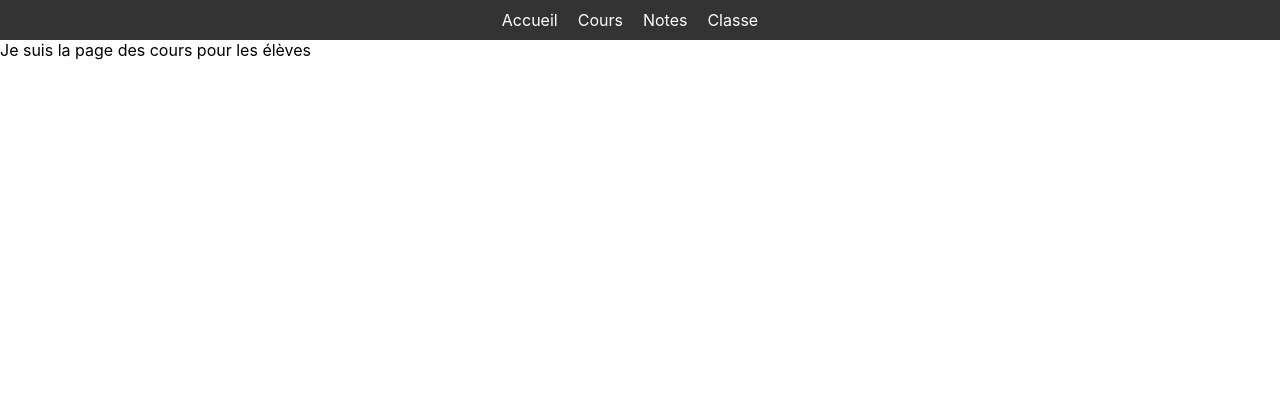
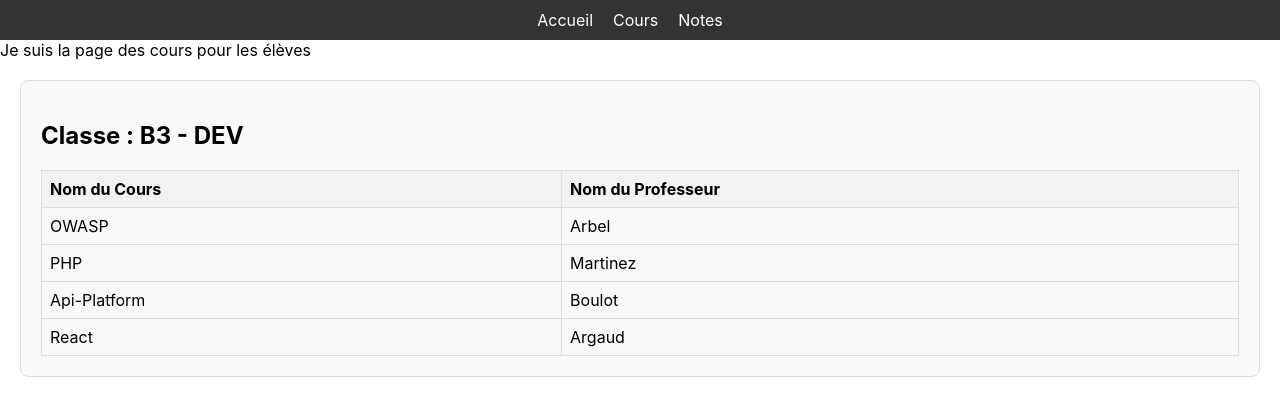
Before and after one commit to MatNgl/myefreireact, a React (Create React App) app: page /eleve/cours in a window 1280 px wide. Shown: the top 416 px of the page. Built offline with nearby package versions, Linux system fonts and the light colour scheme.

Commit message:
Classe dans prof + liste cours eleves

```diff
--- a/src/cours/cours.js
+++ b/src/cours/cours.js
@@ -2,8 +2,8 @@ export const cours = [
     {
         id: 1,
         libelle: "OWASP",
-        id_classe: 2,
-        id_prof: 1
+        id_classe: 1,
+        id_prof: 3
     },
     {
         id:2,
@@ -15,7 +15,7 @@ export const cours = [
         id:3,
         libelle: "PHP",
         id_classe: 1,
-        id_prof: 1
+        id_prof: 2
     },
     {
         id:4,
@@ -32,13 +32,13 @@ export const cours = [
     {
         id:3,
         libelle: "PHP",
-        id_classe: 1,
+        id_classe: 2,
         id_prof: 2
     },
     {
         id:4,
         libelle: "Api-Platform",
-        id_classe: 1,
+        id_classe: 2,
         id_prof: 4
     },
 ]
--- /dev/null
+++ b/src/eleve/listecourseleve/EleveCoursCarte.jsx
@@ -0,0 +1,45 @@
+import React from 'react';
+import './elevecourscarte.css';
+import { classes } from '../../classe/classes';
+import { cours } from '../../cours/cours';
+import { profs } from '../../prof/prof';
+
+const getClasseLibelle = (id_classe) => {
+    const classe = classes.find(classe => classe.id_classe === id_classe);
+    return classe ? classe.libelle : 'Classe inconnue';
+};
+
+const getProfNom = (id_prof) => {
+    const professeur = profs.find(prof => prof.id === id_prof);
+    return professeur ? professeur.nom : 'Professeur inconnu';
+  };
+
+
+const EleveCoursCarte = ({ id_classe }) => {
+    const libelleClasse = getClasseLibelle(id_classe);
+    const coursDansClasse = cours.filter(cour => cour.id_classe === id_classe);
+
+    return (
+        <div className="eleve-cours-carte">
+            <h2>Classe : {libelleClasse}</h2>
+            <table>
+                <thead>
+                    <tr>
+                        <th>Nom du Cours</th>
+                        <th>Nom du Professeur</th>
+                    </tr>
+                </thead>
+                <tbody>
+                    {coursDansClasse.map(cour => (
+                        <tr key={cour.id}>
+                            <td>{cour.libelle}</td>
+                            <td>{getProfNom(cour.id_prof)}</td>
+                        </tr>
+                    ))}
+                </tbody>
+            </table>
+        </div>
+    );
+};
+
+export default EleveCoursCarte;
--- /dev/null
+++ b/src/eleve/listecourseleve/elevecourscarte.css
@@ -0,0 +1,27 @@
+.eleve-cours-carte {
+    margin: 20px;
+    padding: 20px;
+    border: 1px solid #ddd;
+    border-radius: 8px;
+    background-color: #f9f9f9;
+}
+
+.eleve-cours-carte h2 {
+    margin-bottom: 20px;
+}
+
+.eleve-cours-carte table {
+    width: 100%;
+    border-collapse: collapse;
+}
+
+.eleve-cours-carte th, .eleve-cours-carte td {
+    border: 1px solid #ddd;
+    padding: 8px;
+    text-align: left;
+}
+
+.eleve-cours-carte th {
+    background-color: #f2f2f2;
+    font-weight: bold;
+}
--- a/src/navbar/NavbarEleve.jsx
+++ b/src/navbar/NavbarEleve.jsx
@@ -8,7 +8,6 @@ const NavbarEleve = () => {
                     <li><a href="/">Accueil</a></li>
                     <li><a href="/eleve/cours">Cours</a></li>
                     <li><a href="/eleve/notes">Notes</a></li>
-                    <li><a href="/eleve/classe">Classe</a></li>
                 </ul>
             </nav>
         </div>
--- a/src/navbar/NavbarProf.jsx
+++ b/src/navbar/NavbarProf.jsx
@@ -8,6 +8,7 @@ const NavbarProf = () => {
           <li><a href="/">Accueil</a></li>
           <li><a href="/prof/cours">Cours</a></li>
           <li><a href="/prof/notes">Notes</a></li>
+          <li><a href="/prof/classe">Classe </a></li>
         </ul>
       </nav>
     </div>
--- a/src/routes/routesEleve.js
+++ b/src/routes/routesEleve.js
@@ -1,8 +1,7 @@
-// routesEleve.js
 import React from 'react';
 import NavbarEleve from '../navbar/NavbarEleve';
-import EleveListe from '../eleve/EleveListe'; // Chemin correct vers EleveListe
-import { eleves } from '../eleve/eleves'; // Chemin correct vers eleves
+import EleveCoursCarte from '../eleve/listecourseleve/EleveCoursCarte';
+
 
 const routesEleve = [
   {
@@ -20,6 +19,8 @@ const routesEleve = [
       <div>
         <NavbarEleve />
         <div>Je suis la page des cours pour les élèves</div>
+        {/* Assurez-vous de passer l'ID de la classe à EleveCoursCarte */}
+        <EleveCoursCarte id_classe={1} />
       </div>
     )
   },
@@ -31,16 +32,6 @@ const routesEleve = [
         <div>Je suis la page des notes pour les élèves</div>
       </div>
     )
-  },
-  {
-    path: "/eleve/classe",
-    element: (
-      <div>
-        <NavbarEleve />
-        <div>Je suis la page de la classe de l'élève</div>
-        <EleveListe eleves={eleves} /> {/* Utiliser EleveListe ici */}
-      </div>
-    )
   }
 ];
 
--- a/src/routes/routesProf.js
+++ b/src/routes/routesProf.js
@@ -2,6 +2,8 @@
 import React from 'react';
 import NavbarProf from '../navbar/NavbarProf';
 import ListeCoursProf from '../prof/listecoursprof/ListeCoursProf';
+import { eleves } from '../eleve/eleves';
+import EleveListe from '../eleve/EleveListe';
 
 const routesProf = [
   {
@@ -21,6 +23,15 @@ const routesProf = [
         <ListeCoursProf />
       </div>
     )
+  },
+  {
+    path: "/prof/classe",
+    element: (
+      <div>
+        <NavbarProf />
+        <EleveListe eleves={eleves} />
+      </div>
+    )
   }
 ];
 
```
